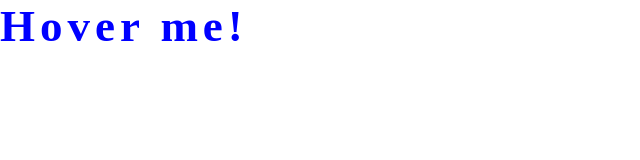
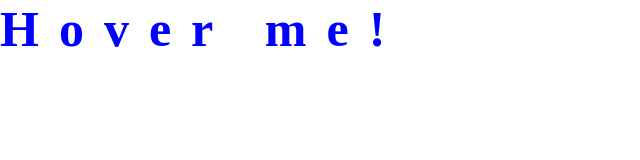
Before and after one commit to ponnusamy-krish/learning-css-animations, a plain HTML site: page index.html in a window 1280 px wide. Shown: the whole page, without its empty margins (0-640 px from the left). Drawn offline with Linux system fonts and the light colour scheme.

Commit message:
second commit

```diff
--- /dev/null
+++ b/animations/style.css
@@ -0,0 +1,5 @@
+*{
+    box-sizing: border-box;
+    padding: 0;
+    margin: 0;
+}
--- a/style.css
+++ b/style.css
@@ -8,12 +8,15 @@
 .head{
     /* transition: all 0.5s; */
     font-size: 38px;
-    transition-delay: .3s;
+    /* transition-property: all;
+    transition-duration: 0.2s;
+    transition-timing-function: cubic-bezier(0.68, -0.55, 0.265, 1.55); */
+    transition: all  ease .5s;
 }
 .head:hover{
     color: blue;
     cursor: default;
-    font-size: 45px;
-    letter-spacing: 5px;
+    font-size: 50px;
+    letter-spacing: 20px;
 
 }
```
Also changed, not shown: animations/index.html (added, +13 -0 lines).
